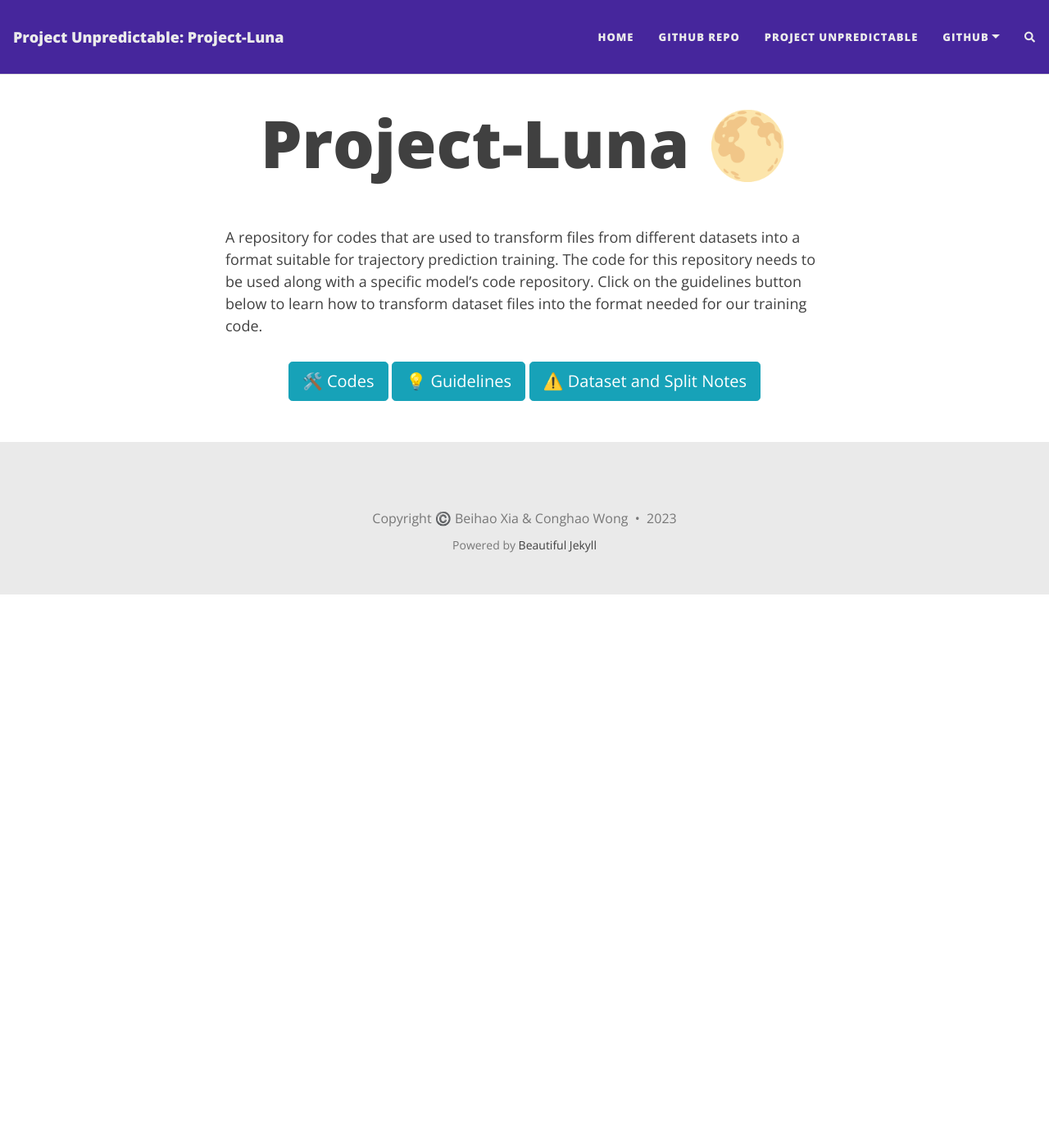
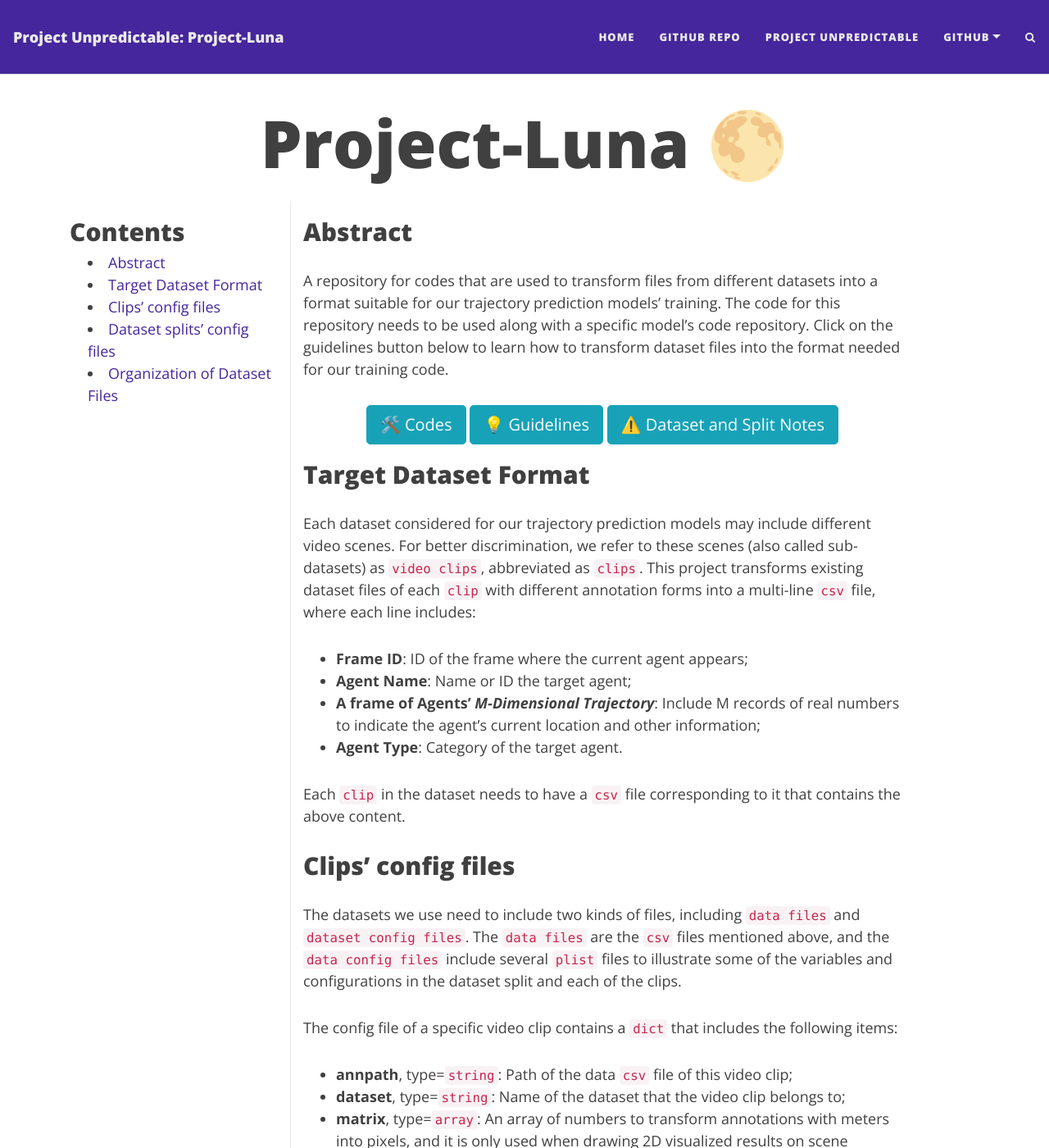
Before and after one commit to cocoon2wong/Project-Luna, a Jekyll site: the page built from index.md, in a window 1280 px wide and 1400 px high. Shown: the whole window at 82% size. Built offline with Jekyll 4.4.1, drawn with Linux system fonts in a browser that asks for light colours; nearby versions of some CDN libraries; comment, search, counter and statistics services are not loaded; some of the changed text lies outside the part shown.

Commit message:
update to pageWithLink

````diff
--- a/index.md
+++ b/index.md
@@ -18,7 +18,9 @@
 
 <link rel="stylesheet" type="text/css" href="/assets/css/user.css">
 
-A repository for codes that are used to transform files from different datasets into a format suitable for trajectory prediction training.
+## Abstract
+
+A repository for codes that are used to transform files from different datasets into a format suitable for our trajectory prediction models' training.
 The code for this repository needs to be used along with a specific model's code repository.
 Click on the guidelines button below to learn how to transform dataset files into the format needed for our training code.
 
@@ -27,3 +29,152 @@
     <a class="btn btn-info btn-lg" href="/Project-Luna/howToUse">💡 Guidelines</a>
     <a class="btn btn-info btn-lg" href="/Project-Luna/notes">⚠️ Dataset and Split Notes</a>
 </div>
+
+## Target Dataset Format
+
+Each dataset considered for our trajectory prediction models may include different video scenes.
+For better discrimination, we refer to these scenes (also called sub-datasets) as `video clips`, abbreviated as `clips`.
+This project transforms existing dataset files of each `clip` with different annotation forms into a multi-line `csv` file, where each line includes:
+
+- **Frame ID**: ID of the frame where the current agent appears;
+- **Agent Name**: Name or ID the target agent;
+- **A frame of Agents' *M-Dimensional Trajectory***: Include M records of real numbers to indicate the agent's current location and other information;
+- **Agent Type**: Category of the target agent.
+
+Each `clip` in the dataset needs to have a `csv` file corresponding to it that contains the above content.
+
+## Clips' config files
+
+The datasets we use need to include two kinds of files, including `data files` and `dataset config files`.
+The `data files` are the `csv` files mentioned above, and the `data config files` include several `plist` files to illustrate some of the variables and configurations in the dataset split and each of the clips.
+
+The config file of a specific video clip contains a `dict` that includes the following items:
+
+- **annpath**, type=`string`: Path of the data `csv` file of this video clip;
+- **dataset**, type=`string`: Name of the dataset that the video clip belongs to;
+- **matrix**, type=`array`: An array of numbers to transform annotations with meters into pixels, and it is only used when drawing 2D visualized results on scene images;
+- **name**, type=`string`: Name of the video clip;
+- **order**, type=`array`: It is only used when drawing visualized results on 2D images to judge the x-y order of the dataset file;
+- **paras**, type=`array`: It includes two numbers, where `paras[0]` is the sample interval in frames, and `paras[1]` is the frame rate of the video clip;
+- **video_path**, type=`string`: Path of the video file of this clip.
+
+You can take the config file `eth.plist` of the clip `eth` in dataset `ETH-UCY` as an example:
+
+```xml
+<?xml version="1.0" encoding="UTF-8"?>
+<!DOCTYPE plist PUBLIC "-//Apple//DTD PLIST 1.0//EN" "http://www.apple.com/DTDs/PropertyList-1.0.dtd">
+<plist version="1.0">
+<dict>
+    <key>annpath</key>
+    <string>./dataset_processed/ETH-UCY/eth/ann.csv</string>
+    <key>dataset</key>
+    <string>ETH-UCY</string>
+    <key>matrix</key>
+    <array>
+        <real>17.667</real>
+        <real>190.19</real>
+        <real>10.338</real>
+        <real>225.89</real>
+    </array>
+    <key>name</key>
+    <string>eth</string>
+    <key>order</key>
+    <array>
+        <integer>1</integer>
+        <integer>0</integer>
+    </array>
+    <key>paras</key>
+    <array>
+        <integer>6</integer>
+        <integer>25</integer>
+    </array>
+    <key>video_path</key>
+    <string>./videos/eth.mp4</string>
+</dict>
+</plist>
+```
+
+## Dataset splits' config files
+
+
+The config file of a dataset split contains a `dict` that includes the following items:
+
+- **anntype**, type=`string`: Annotation type of the dataset;
+- **dataset**, type=`string`: Name of the dataset;
+- **dimension**, type=`integer`: Dimension of the trajectory;
+- **scale**, type=`real`: Scaling factor when transforming the original data file;
+- **scale_vis**, type=`real`: Scaling factor when drawing visualized results on 2D images;
+- **test**, type=`array`: An array of clips to test the model;
+- **train**, type=`array`: An array of clips to train the model;
+- **type**, type=`string`: Annotation type; (It is now unused.)
+- **val**, type=`array`: An array of clips to validate the model when training.
+
+{: .box-note}
+**Note:** Due to differences in settings, validation sets may not be included in the split of some datasets.
+When creating data config files, validation sets are still needed, even though they may be the same as the test set.
+
+You can take the config file of the **split** (NOT *clip*) `eth.plist` in dataset `ETH-UCY` as an example:
+
+```xml
+<?xml version="1.0" encoding="UTF-8"?>
+<!DOCTYPE plist PUBLIC "-//Apple//DTD PLIST 1.0//EN" "http://www.apple.com/DTDs/PropertyList-1.0.dtd">
+<plist version="1.0">
+<dict>
+    <key>anntype</key>
+    <string>coordinate</string>
+    <key>dataset</key>
+    <string>ETH-UCY</string>
+    <key>dimension</key>
+    <integer>2</integer>
+    <key>scale</key>
+    <real>1.0</real>
+    <key>scale_vis</key>
+    <real>1.0</real>
+    <key>test</key>
+    <array>
+        <string>eth</string>
+    </array>
+    <key>train</key>
+    <array>
+        <string>hotel</string>
+        <string>univ</string>
+        <string>zara1</string>
+        <string>zara2</string>
+        <string>univ3</string>
+        <string>unive</string>
+        <string>zara3</string>
+    </array>
+    <key>type</key>
+    <string>meter</string>
+    <key>val</key>
+    <array>
+        <string>eth</string>
+    </array>
+</dict>
+</plist>
+```
+
+## Organization of Dataset Files
+
+Naturally, a dataset may have many `splits`, but these splits will map to the same `clip` files.
+We store different dataset split files and data files in the following way, taking `ETH-UCY` as an example:
+
+```none
+/ (Storge root path)
+|___dataset_configs
+    |___ETH-UCY
+        |___eth.plist       (⬅️ Here are all **split** config files)
+        |___hotel.plist
+        |___...
+        |___subsets         (⬅️ It contains all **clip** config files)
+            |___eth.plist
+            |___hotel.plist
+            |___...
+|___dataset_processed
+    |___ETH-UCY
+        |___eth
+            |___ann.csv     (⬅️ Transformed dataset annotation file in each **clip**)
+        |___hotel
+            |___ann.csv
+        |___...
+```
````
Also changed, not shown: other parts of index.md (+2 -2 lines), howToUse.md (+2 -2 lines), notes.md (+2 -2 lines).
